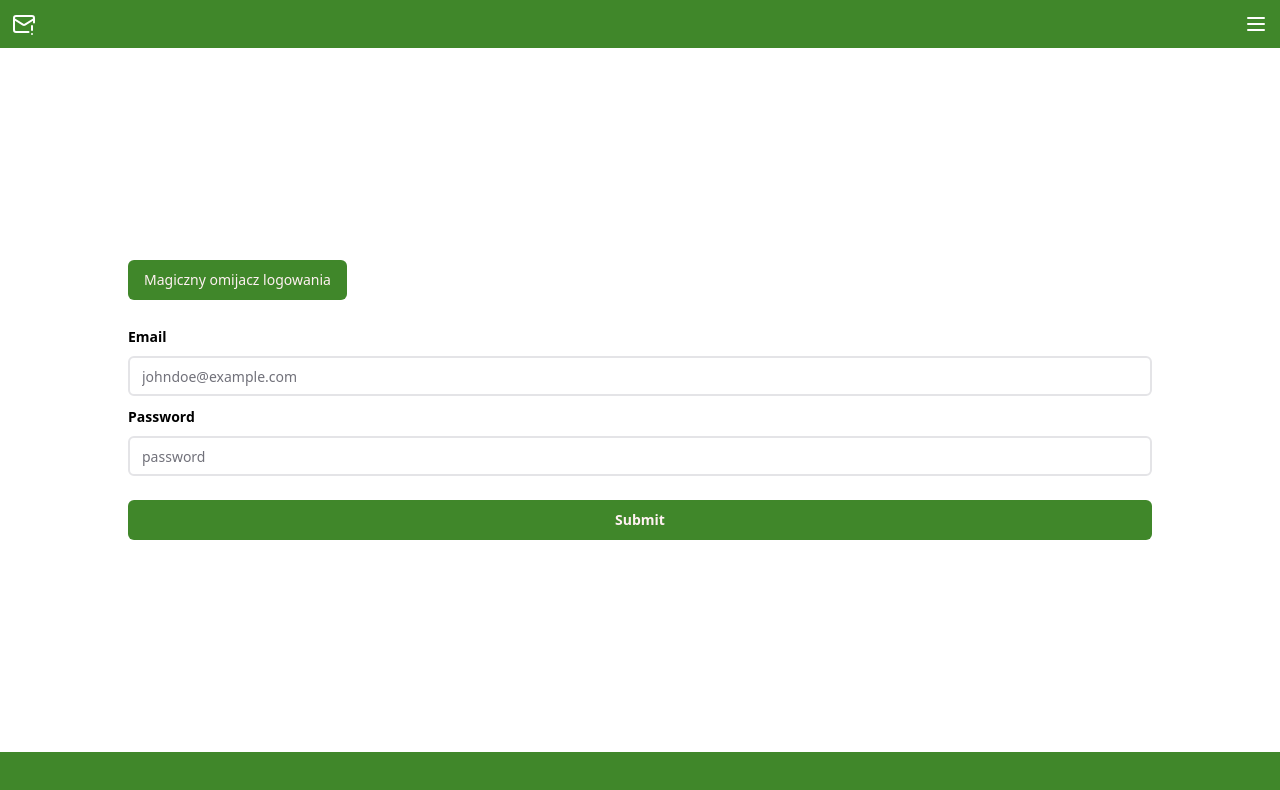
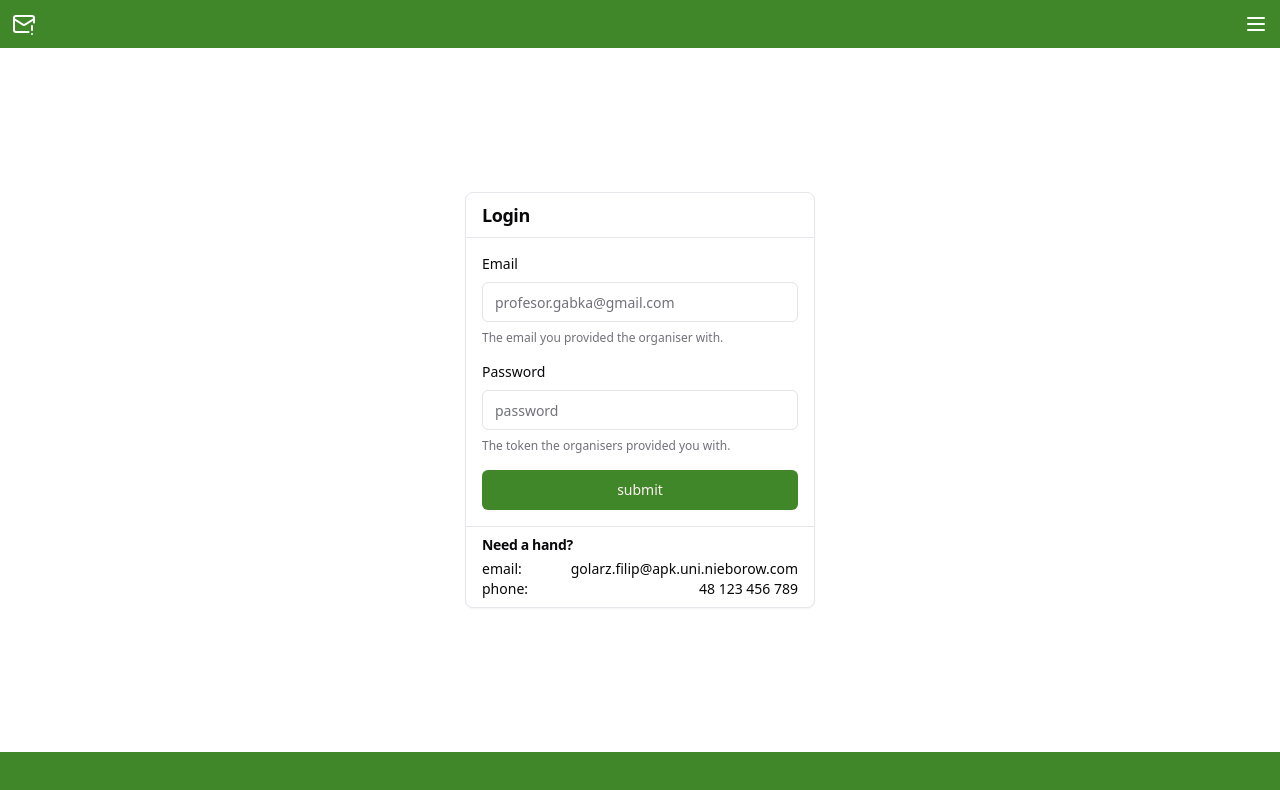
Before and after one commit to jakub-lesniewski/conf-handler-client, a React (Vite) app: page / in a window 1280 px wide. Shown: the top 790 px of the page. Built offline with nearby package versions, Linux system fonts and the light colour scheme.

Commit message:
made a login mockup

```diff
--- a/src/components/ui/card.tsx
+++ b/src/components/ui/card.tsx
@@ -2,40 +2,85 @@ import * as React from "react";
 
 import { cn } from "@/lib/utils";
 
-const Card = React.forwardRef<HTMLDivElement, React.HTMLAttributes<HTMLDivElement>>(({ className, ...props }, ref) => (
-  <div ref={ref} className={cn("rounded-lg border bg-card text-card-foreground shadow-sm", className)} {...props} />
+const Card = React.forwardRef<
+  HTMLDivElement,
+  React.HTMLAttributes<HTMLDivElement>
+>(({ className, ...props }, ref) => (
+  <div
+    ref={ref}
+    className={cn(
+      "rounded-lg border bg-card text-card-foreground shadow-sm",
+      className,
+    )}
+    {...props}
+  />
 ));
 Card.displayName = "Card";
 
-const CardHeader = React.forwardRef<HTMLDivElement, React.HTMLAttributes<HTMLDivElement>>(
-  ({ className, ...props }, ref) => (
-    <div ref={ref} className={cn("flex flex-col space-y-1.5 p-4", className)} {...props} />
-  )
-);
+const CardHeader = React.forwardRef<
+  HTMLDivElement,
+  React.HTMLAttributes<HTMLDivElement>
+>(({ className, ...props }, ref) => (
+  <div
+    ref={ref}
+    className={cn("flex flex-col space-y-1.5 p-4", className)}
+    {...props}
+  />
+));
 CardHeader.displayName = "CardHeader";
 
-const CardTitle = React.forwardRef<HTMLParagraphElement, React.HTMLAttributes<HTMLHeadingElement>>(
-  ({ className, ...props }, ref) => (
-    <h3 ref={ref} className={cn("text-2xl font-semibold leading-none tracking-tight", className)} {...props} />
-  )
-);
+const CardTitle = React.forwardRef<
+  HTMLParagraphElement,
+  React.HTMLAttributes<HTMLHeadingElement>
+>(({ className, ...props }, ref) => (
+  <h3
+    ref={ref}
+    className={cn(
+      "text-2xl font-semibold leading-none tracking-tight",
+      className,
+    )}
+    {...props}
+  />
+));
 CardTitle.displayName = "CardTitle";
 
-const CardDescription = React.forwardRef<HTMLParagraphElement, React.HTMLAttributes<HTMLParagraphElement>>(
-  ({ className, ...props }, ref) => (
-    <p ref={ref} className={cn("text-sm text-muted-foreground", className)} {...props} />
-  )
-);
+const CardDescription = React.forwardRef<
+  HTMLParagraphElement,
+  React.HTMLAttributes<HTMLParagraphElement>
+>(({ className, ...props }, ref) => (
+  <p
+    ref={ref}
+    className={cn("text-sm text-muted-foreground", className)}
+    {...props}
+  />
+));
 CardDescription.displayName = "CardDescription";
 
-const CardContent = React.forwardRef<HTMLDivElement, React.HTMLAttributes<HTMLDivElement>>(
-  ({ className, ...props }, ref) => <div ref={ref} className={cn("pt-0", className)} {...props} />
-);
+const CardContent = React.forwardRef<
+  HTMLDivElement,
+  React.HTMLAttributes<HTMLDivElement>
+>(({ className, ...props }, ref) => (
+  <div ref={ref} className={cn("pt-0", className)} {...props} />
+));
 CardContent.displayName = "CardContent";
 
-const CardFooter = React.forwardRef<HTMLDivElement, React.HTMLAttributes<HTMLDivElement>>(
-  ({ className, ...props }, ref) => <div ref={ref} className={cn("flex items-center p-2 pt-0", className)} {...props} />
-);
+const CardFooter = React.forwardRef<
+  HTMLDivElement,
+  React.HTMLAttributes<HTMLDivElement>
+>(({ className, ...props }, ref) => (
+  <div
+    ref={ref}
+    className={cn("flex items-center py-2 pt-0", className)}
+    {...props}
+  />
+));
 CardFooter.displayName = "CardFooter";
 
-export { Card, CardHeader, CardFooter, CardTitle, CardDescription, CardContent };
+export {
+  Card,
+  CardHeader,
+  CardFooter,
+  CardTitle,
+  CardDescription,
+  CardContent,
+};
--- a/src/components/ui/input.tsx
+++ b/src/components/ui/input.tsx
@@ -1,6 +1,6 @@
-import * as React from "react"
+import * as React from "react";
 
-import { cn } from "@/lib/utils"
+import { cn } from "@/lib/utils";
 
 export interface InputProps
   extends React.InputHTMLAttributes<HTMLInputElement> {}
@@ -11,15 +11,15 @@ const Input = React.forwardRef<HTMLInputElement, InputProps>(
       <input
         type={type}
         className={cn(
-          "flex h-10 w-full rounded-md border border-input bg-background px-3 py-2 text-sm ring-offset-background file:border-0 file:bg-transparent file:text-sm file:font-medium placeholder:text-muted-foreground focus-visible:outline-none focus-visible:ring-2 focus-visible:ring-ring focus-visible:ring-offset-2 disabled:cursor-not-allowed disabled:opacity-50",
-          className
+          "flex h-10 w-full rounded-md border border-input bg-background px-3 py-2 text-sm ring-offset-background transition-all file:border-0 file:bg-transparent file:text-sm file:font-medium placeholder:text-muted-foreground focus-visible:outline-none focus-visible:ring-2 focus-visible:ring-ring focus-visible:ring-offset-0 disabled:cursor-not-allowed disabled:opacity-50",
+          className,
         )}
         ref={ref}
         {...props}
       />
-    )
-  }
-)
-Input.displayName = "Input"
+    );
+  },
+);
+Input.displayName = "Input";
 
-export { Input }
+export { Input };
--- a/src/pages/login.tsx
+++ b/src/pages/login.tsx
@@ -1,36 +1,35 @@
-import { zodResolver } from "@hookform/resolvers/zod";
+import {
+  Card,
+  CardContent,
+  CardFooter,
+  CardHeader,
+  CardTitle,
+} from "@/components/ui/card";
 import { useForm } from "react-hook-form";
 import { z } from "zod";
+import { zodResolver } from "@hookform/resolvers/zod";
 import { Button } from "@/components/ui/button";
 import {
   Form,
   FormControl,
+  FormDescription,
   FormField,
   FormItem,
   FormLabel,
   FormMessage,
 } from "@/components/ui/form";
 import { Input } from "@/components/ui/input";
-import { Link } from "react-router-dom";
+import { Mail, Phone } from "lucide-react";
 
+export default function Login() {
   const formSchema = z.object({
     email: z
       .string()
-    .min(1, {
-      message: "Email cannot be empty.",
-    })
-    .max(320, {
-      message: "Email length exceeded (320 characters)",
-    })
-    .email({
-      message: "Wrong email format.",
-    }),
-  password: z.string().min(1, {
-    message: "Password cannot be empty.",
-  }),
+      .min(1, { message: "This field has to be filled." })
+      .email("This is not a valid email."),
+    password: z.string().min(2).max(50),
   });
 
-export default function Login() {
   const form = useForm<z.infer<typeof formSchema>>({
     resolver: zodResolver(formSchema),
     defaultValues: {
@@ -44,29 +43,28 @@ export default function Login() {
   }
 
   return (
+    <Card className="my-auto h-full w-[350px] text-sm">
+      <CardHeader className="border-b py-2">
+        <CardTitle className="text-lg">Login</CardTitle>
+      </CardHeader>
+      <CardContent className="p-4">
         <Form {...form}>
           <form
             onSubmit={form.handleSubmit(onSubmit)}
-        className="my-auto flex w-4/5 flex-col gap-6"
+            className="flex flex-col gap-4"
           >
-        <Link to="/conference">
-          <Button type="button">Magiczny omijacz logowania</Button>
-        </Link>
-        <div className="space-y-2">
             <FormField
               control={form.control}
               name="email"
               render={({ field }) => (
                 <FormItem>
-                <FormLabel className="font-semibold">Email</FormLabel>
+                  <FormLabel>Email</FormLabel>
                   <FormControl>
-                  <Input
-                    className="border-2"
-                    type="email"
-                    placeholder="johndoe@example.com"
-                    {...field}
-                  />
+                    <Input placeholder="profesor.gabka@gmail.com" {...field} />
                   </FormControl>
+                  <FormDescription className="text-xs">
+                    The email you provided the organiser with.
+                  </FormDescription>
                   <FormMessage />
                 </FormItem>
               )}
@@ -76,24 +74,40 @@ export default function Login() {
               name="password"
               render={({ field }) => (
                 <FormItem>
-                <FormLabel className="font-semibold">Password</FormLabel>
+                  <FormLabel>Password</FormLabel>
                   <FormControl>
-                  <Input
-                    className="border-2"
-                    type="password"
-                    placeholder="password"
-                    {...field}
-                  />
+                    <Input placeholder="password" {...field} />
                   </FormControl>
+                  <FormDescription className="text-xs">
+                    The token the organisers provided you with.
+                  </FormDescription>
                   <FormMessage />
                 </FormItem>
               )}
             />
-        </div>
-        <Button className="font-semibold" type="submit">
-          Submit
-        </Button>
+            <Button type="submit">submit</Button>
           </form>
         </Form>
+      </CardContent>
+      <CardFooter className="flex flex-col items-start gap-1 border-t px-4 py-2">
+        <h4 className="scroll-m-20 font-semibold tracking-tight">
+          Need a hand?
+        </h4>
+        <div className="flex w-full justify-between">
+          <div className="flex flex-col">
+            <p>email: </p>
+            <p>phone:</p>
+          </div>
+          <div className="flex flex-col">
+            <a href="mailto:m.bluth@example.com">
+              golarz.filip@apk.uni.nieborow.com
+            </a>
+            <a href="tel:+123456789" className="text-end">
+              48 123 456 789
+            </a>
+          </div>
+        </div>
+      </CardFooter>
+    </Card>
   );
 }
--- a/src/utils/AuthContext.tsx
+++ b/src/utils/AuthContext.tsx
@@ -1,4 +1,5 @@
-import { ReactNode, createContext, useContext, useState } from "react";
+import { ReactNode, createContext, useContext } from "react";
+import { useLocalStorage } from "usehooks-ts";
 
 type User = {
   id: string;
@@ -26,7 +27,7 @@ export function useAuth(): AuthContextType {
 }
 
 export function AuthProvider({ children }: { children: ReactNode }) {
-  const [user, setUser] = useState<User | null>(null);
+  const [user, setUser] = useLocalStorage<User | null>("user", null);
 
   function login(user: User) {
     setUser(user);
```
Lines whose indentation alone changed are shown as unchanged.
